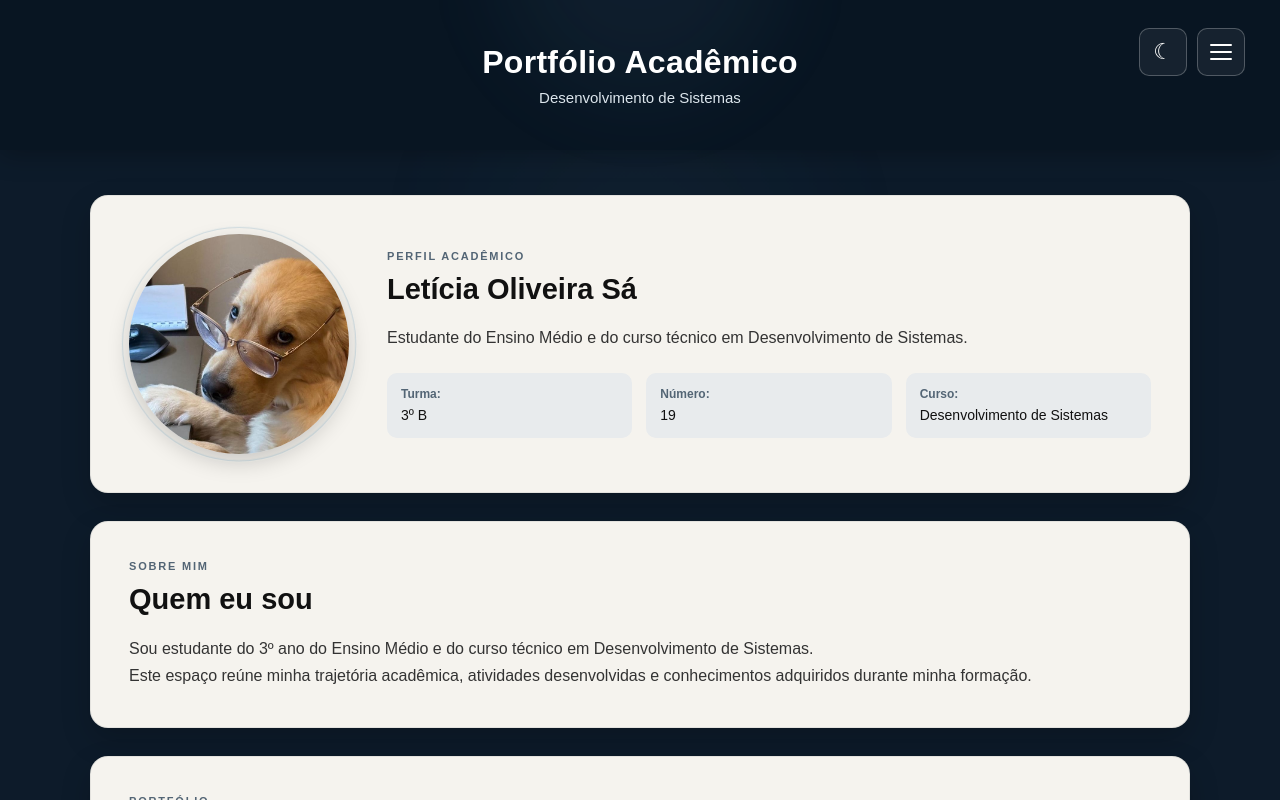
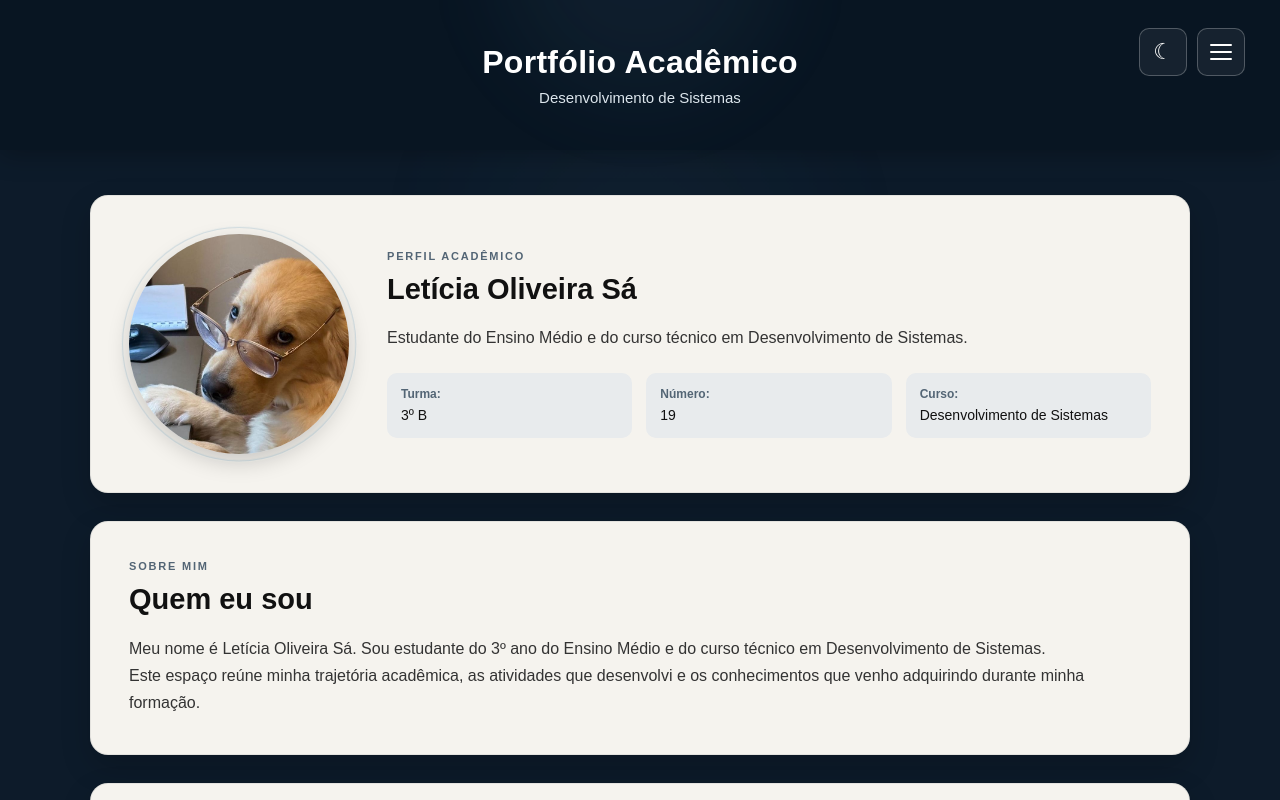
Before and after one commit to Letstar12/site-repositorio, a React (Vite) app: page / in a window 1280 px wide. Shown: the top 800 px of the page. Built offline with nearby package versions, Linux system fonts and the light colour scheme.

Commit message:
Atualiza apresentação pessoal

```diff
--- a/src/App.jsx
+++ b/src/App.jsx
@@ -196,14 +196,13 @@ function App() {
           <h2>Quem eu sou</h2>
 
           <p>
-            Sou estudante do 3º ano do Ensino Médio e do curso
-            técnico em Desenvolvimento de Sistemas.
+            Meu nome é Letícia Oliveira Sá. Sou estudante do 3º ano do Ensino Médio
+            e do curso técnico em Desenvolvimento de Sistemas.
           </p>
 
           <p>
-            Este espaço reúne minha trajetória acadêmica,
-            atividades desenvolvidas e conhecimentos adquiridos
-            durante minha formação.
+            Este espaço reúne minha trajetória acadêmica, as atividades que desenvolvi
+            e os conhecimentos que venho adquirindo durante minha formação.
           </p>
 
         </section>
```
